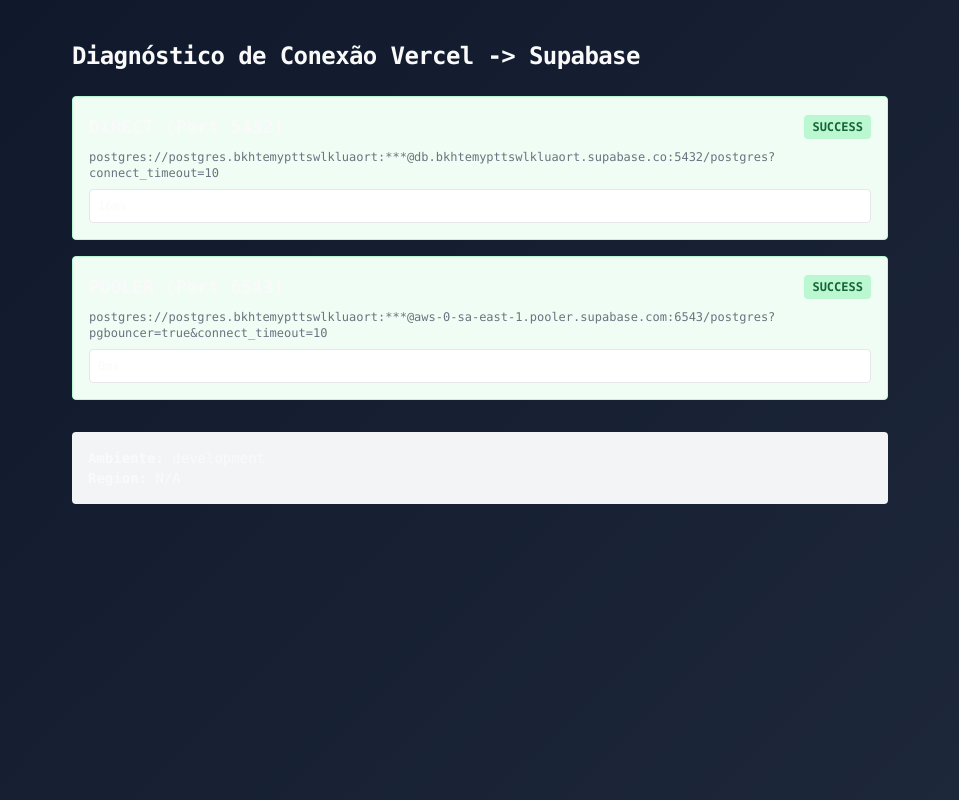
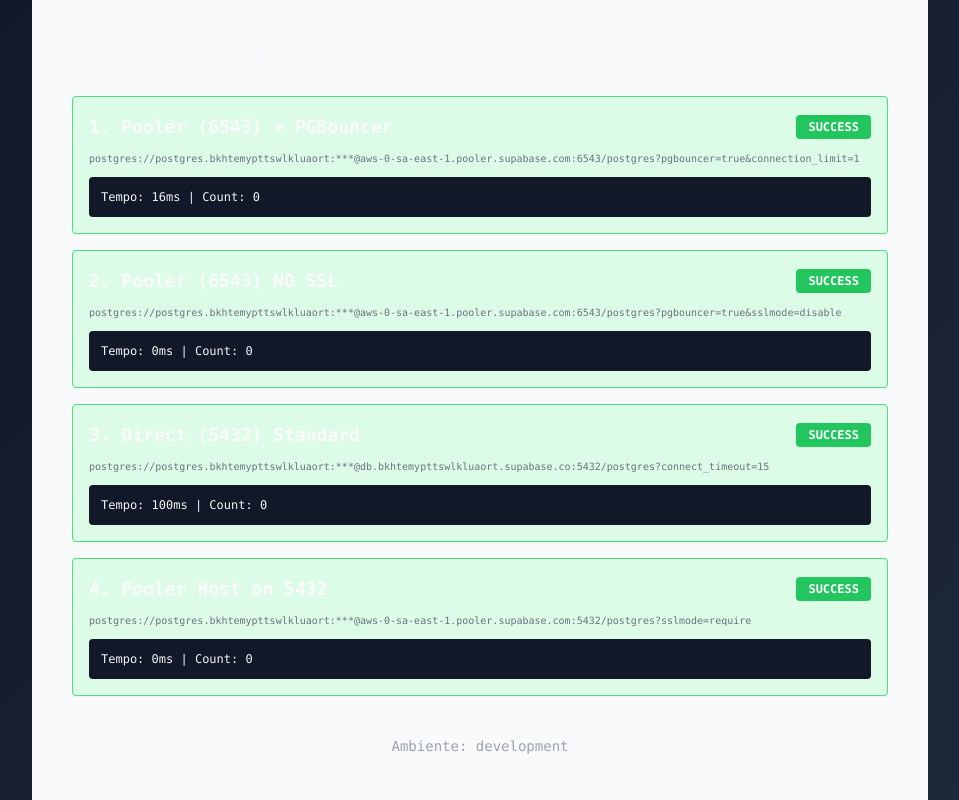
Before and after one commit to thiagodeassisbm-source/lavamasterapp, a Next.js app: page /test-db in a window 1280 px wide. Shown: the whole page, without its empty margins (160-1119 px from the left). Built offline with nearby package versions, Linux system fonts and the light colour scheme; no server answers; the database is empty.

Commit message:
feat: quad-test connection strategy

```diff
--- a/app/test-db/page.tsx
+++ b/app/test-db/page.tsx
@@ -5,11 +5,17 @@
 export default async function TestDbPage() {
     const results = [];
 
-    // URL 1: Conexão Direta (5432)
-    const directUrl = "postgres://postgres.bkhtemypttswlkluaort:Z4PKLWQY8J9gF6Kp@db.bkhtemypttswlkluaort.supabase.co:5432/postgres?connect_timeout=10";
+    // VARIAÇÃO 1: Pooler Tradicional (6543) com PgBouncer
+    const v1 = "postgres://postgres.bkhtemypttswlkluaort:Z4PKLWQY8J9gF6Kp@aws-0-sa-east-1.pooler.supabase.com:6543/postgres?pgbouncer=true&connection_limit=1";
 
-    // URL 2: Conexão Pooler (6543) - Recomendada para Serverless
-    const poolerUrl = "postgres://postgres.bkhtemypttswlkluaort:Z4PKLWQY8J9gF6Kp@aws-0-sa-east-1.pooler.supabase.com:6543/postgres?pgbouncer=true&connect_timeout=10";
+    // VARIAÇÃO 2: Pooler Sem SSL (Supabase às vezes precisa disso no modo Transaction)
+    const v2 = "postgres://postgres.bkhtemypttswlkluaort:Z4PKLWQY8J9gF6Kp@aws-0-sa-east-1.pooler.supabase.com:6543/postgres?pgbouncer=true&sslmode=disable";
+
+    // VARIAÇÃO 3: URL Direta na 5432 (Padrão)
+    const v3 = "postgres://postgres.bkhtemypttswlkluaort:Z4PKLWQY8J9gF6Kp@db.bkhtemypttswlkluaort.supabase.co:5432/postgres?connect_timeout=15";
+
+    // VARIAÇÃO 4: URL Direta na 5432 (IPv4 Workaround - tenta resolver DNS pooler na 5432)
+    const v4 = "postgres://postgres.bkhtemypttswlkluaort:Z4PKLWQY8J9gF6Kp@aws-0-sa-east-1.pooler.supabase.com:5432/postgres?sslmode=require";
 
     async function testConnection(name: string, url: string) {
         let status = 'pending';
@@ -17,18 +23,20 @@
         const start = Date.now();
 
         try {
-            // Instanciar cliente isolado para este teste
             const client = new PrismaClient({
                 datasources: { db: { url } },
-                log: []
+                log: [] // silenciar logs para não poluir
             });
 
-            // Tentar conectar e contar
-            await client.usuario.count();
+            // Timeout de 10s
+            const count = await Promise.race([
+                client.usuario.count(),
+                new Promise((_, reject) => setTimeout(() => reject(new Error('Manual Timeout 10s')), 10000))
+            ]);
+
             await client.$disconnect();
-
             status = 'SUCCESS';
-            detail = `${Date.now() - start}ms`;
+            detail = `Tempo: ${Date.now() - start}ms | Count: ${count}`;
         } catch (e: any) {
             status = 'FAILED';
             detail = e.message || JSON.stringify(e);
@@ -36,34 +44,33 @@
         return { name, status, detail, url_masked: url.replace(/:[^:]+@/, ':***@') };
     }
 
-    results.push(await testConnection('DIRECT (Port 5432)', directUrl));
-    results.push(await testConnection('POOLER (Port 6543)', poolerUrl));
+    results.push(await testConnection('1. Pooler (6543) + PGBouncer', v1));
+    results.push(await testConnection('2. Pooler (6543) NO SSL', v2));
+    results.push(await testConnection('3. Direct (5432) Standard', v3));
+    results.push(await testConnection('4. Pooler Host on 5432', v4));
 
     return (
-        <div className="p-10 font-mono text-sm max-w-4xl mx-auto">
-            <h1 className="text-2xl font-bold mb-6">Diagnóstico de Conexão Vercel -&gt; Supabase</h1>
+        <div className="p-10 font-mono text-sm max-w-4xl mx-auto bg-gray-50 min-h-screen">
+            <h1 className="text-2xl font-bold mb-6 text-center">Diagnóstico Avançado de Conexão</h1>
 
             <div className="space-y-4">
                 {results.map((res, i) => (
-                    <div key={i} className={`p-4 rounded border ${res.status === 'SUCCESS' ? 'bg-green-50 border-green-200' : 'bg-red-50 border-red-200'}`}>
+                    <div key={i} className={`p-4 rounded border shadow-sm ${res.status === 'SUCCESS' ? 'bg-green-100 border-green-400' : 'bg-white border-gray-300'}`}>
                         <div className="flex justify-between items-center mb-2">
                             <span className="font-bold text-lg">{res.name}</span>
-                            <span className={`px-2 py-1 rounded text-xs font-bold ${res.status === 'SUCCESS' ? 'bg-green-200 text-green-800' : 'bg-red-200 text-red-800'}`}>
+                            <span className={`px-3 py-1 rounded text-xs font-bold ${res.status === 'SUCCESS' ? 'bg-green-500 text-white' : 'bg-red-500 text-white'}`}>
                                 {res.status}
                             </span>
                         </div>
-                        <div className="text-xs text-gray-500 mb-2">{res.url_masked}</div>
-                        <pre className="whitespace-pre-wrap text-xs bg-white p-2 rounded border overflow-x-auto">
+                        <div className="text-[10px] text-gray-500 mb-2 font-mono break-all">{res.url_masked}</div>
+                        <pre className="whitespace-pre-wrap text-xs bg-gray-900 text-gray-100 p-3 rounded overflow-x-auto">
                             {res.detail}
                         </pre>
                     </div>
                 ))}
             </div>
 
-            <div className="mt-8 p-4 bg-gray-100 rounded">
-                <p><strong>Ambiente:</strong> {process.env.NODE_ENV}</p>
-                <p><strong>Region:</strong> {process.env.VERCEL_REGION || 'N/A'}</p>
-            </div>
+            <p className="text-center mt-10 text-gray-400">Ambiente: {process.env.NODE_ENV}</p>
         </div>
     );
 }
```
